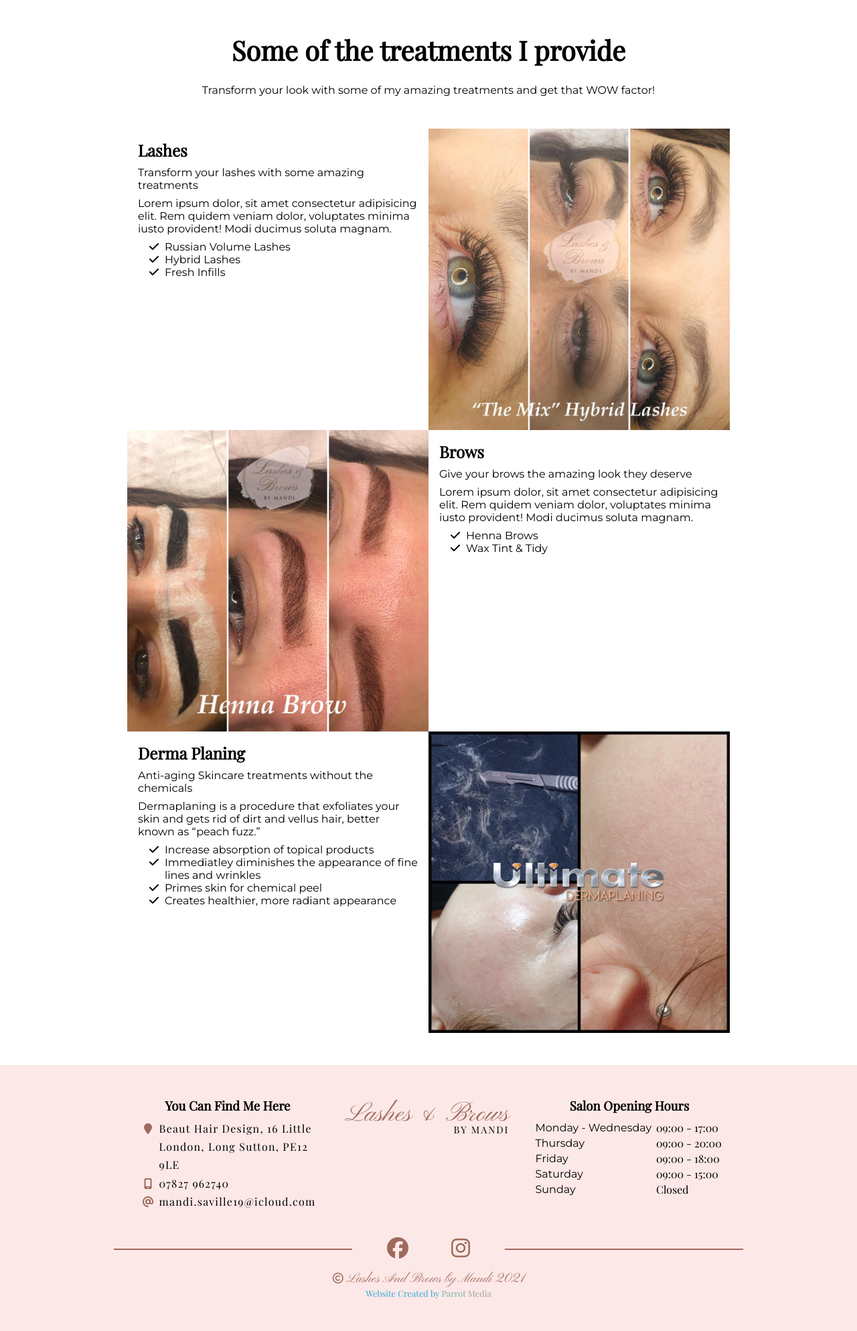
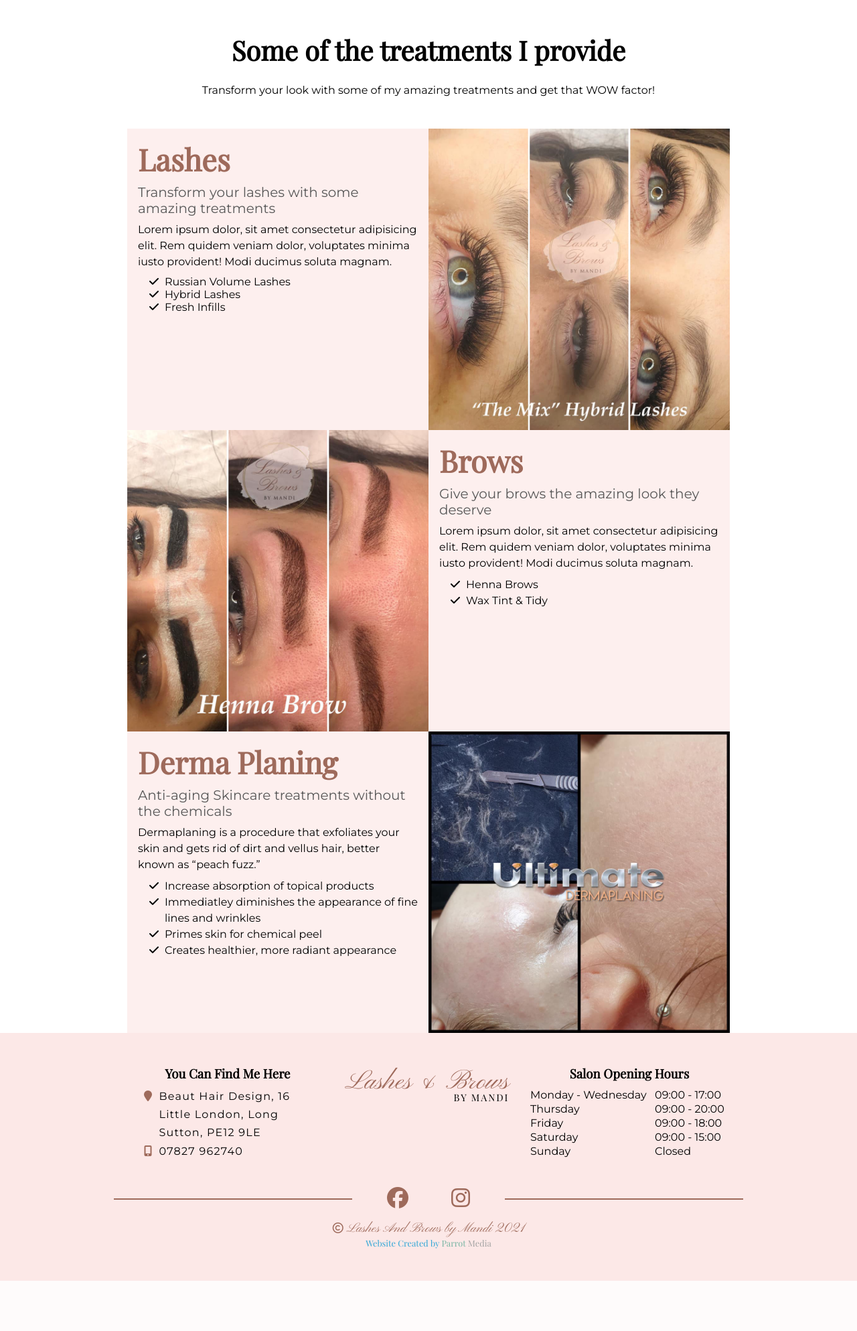
Before and after one commit to pmedia84/lbm, a PHP site: page /about in a window 1280 px wide. Shown: the part 320-2307 px from the top of the page at 67% size. After the commit the page ends 2232 px from the top, so only its background shows below. Run offline with PHP 8.4, Linux system fonts and the light colour scheme; some libraries are stand-ins or nearby versions.

Commit message:
revised About Page

```diff
--- a/public/about.php
+++ b/public/about.php
@@ -18,14 +18,14 @@
     <p class="bannertext m-b-0">Transform your look with some of my amazing treatments and get that WOW factor!</p>
 </section>
 
-<section class="container p-top-0">
+<section class="container p-top-0 p-bt-0 full-width">
 
         <div class="gridcontainer">
-            <img class="seconditem" src="img/hybridlashes.jpg" alt="">
-            <div class="p-1 firstitem">
-                <h2 class="mt-b-1">Lashes</h2>
-                <p class="content mp-b-1">Transform your lashes with some amazing treatments</p>
-                <p class="content mp-b-1">Lorem ipsum dolor, sit amet consectetur adipisicing elit. Rem quidem veniam dolor, voluptates minima iusto provident! Modi ducimus soluta magnam.</p>
+            <img class="seconditem img-fit" src="img/hybridlashes.jpg" alt="">
+            <div class="p-1 firstitem textbox">
+                <h2 class="mt-b-1 textbox-title">Lashes</h2>
+                <p class="content mp-b-1 textbox-subtitle">Transform your lashes with some amazing treatments</p>
+                <p class="content mp-b-1 textbox-text">Lorem ipsum dolor, sit amet consectetur adipisicing elit. Rem quidem veniam dolor, voluptates minima iusto provident! Modi ducimus soluta magnam.</p>
                 <ul class="fa-ul content">
                     <li><span class="fa-li"><i class="fas fa-check"></i></span>Russian Volume Lashes</li>
                     <li><span class="fa-li"><i class="fas fa-check"></i></span>Hybrid Lashes</li>
@@ -35,12 +35,12 @@
         </div>
 
     <div class="gridcontainer">
-            <img src="img/hennabrow.jpg" alt="">
-            <div class="p-1">
-                <h2 class="mt-b-1">Brows</h2>
-                <p class="content mp-b-1">Give your brows the amazing look they deserve</p>
-                <p class="content mp-b-1">Lorem ipsum dolor, sit amet consectetur adipisicing elit. Rem quidem veniam dolor, voluptates minima iusto provident! Modi ducimus soluta magnam.</p>
-                <ul class="fa-ul content">
+            <img class="img-fit" src="img/hennabrow.jpg" alt="">
+            <div class="p-1 textbox">
+                <h2 class="mt-b-1 textbox-title">Brows</h2>
+                <p class="content mp-b-1 textbox-subtitle">Give your brows the amazing look they deserve</p>
+                <p class="content mp-b-1 textbox-text">Lorem ipsum dolor, sit amet consectetur adipisicing elit. Rem quidem veniam dolor, voluptates minima iusto provident! Modi ducimus soluta magnam.</p>
+                <ul class="fa-ul content textbox-text">
                     <li><span class="fa-li"><i class="fas fa-check"></i></span>Henna Brows</li>
                     <li><span class="fa-li"><i class="fas fa-check"></i></span>Wax Tint & Tidy</li>
                 </ul>
@@ -48,12 +48,12 @@
         </div>
 
         <div class="gridcontainer">
-            <img class="seconditem" src="img/dermaplaning.jpg" alt="">
-            <div class="p-1 firstitem">
-                <h2 class="mt-b-1">Derma Planing</h2>
-                <p class="content mp-b-1">Anti-aging Skincare treatments without the chemicals</p>
-                <p class="content mp-b-1">Dermaplaning is a procedure that exfoliates your skin and gets rid of dirt and vellus hair, better known as “peach fuzz.” </p>
-                <ul class="fa-ul content">
+            <img class="seconditem img-fit" src="img/dermaplaning.jpg" alt="">
+            <div class="p-1 firstitem textbox">
+                <h2 class="mt-b-1 textbox-title">Derma Planing</h2>
+                <p class="content mp-b-1 textbox-subtitle">Anti-aging Skincare treatments without the chemicals</p>
+                <p class="content mp-b-1 textbox-text">Dermaplaning is a procedure that exfoliates your skin and gets rid of dirt and vellus hair, better known as “peach fuzz.” </p>
+                <ul class="fa-ul content textbox-text">
                     <li><span class="fa-li"><i class="fas fa-check"></i></span>Increase absorption of topical products</li>
                     <li><span class="fa-li"><i class="fas fa-check"></i></span>Immediatley diminishes the appearance of fine lines and wrinkles</li>
                     <li><span class="fa-li"><i class="fas fa-check"></i></span>Primes skin for chemical peel</li>
--- a/public/contactscript.php
+++ b/public/contactscript.php
@@ -81,8 +81,8 @@ if(isset($_POST['validation']) && !empty($_POST['validation'])) {
 		$headers .= "Content-Transfer-Encoding: quoted-printable" . PHP_EOL;
 
 		//Auto Reply Headers
-		$headers = "From: Parrot Media <karl@parrotmedia.co.uk>" . PHP_EOL;
-		$headers .= "Return-Path: Parrot Media <karl@parrotmedia.co.uk>" . PHP_EOL;
+		$headers = "From: $name <$email>" . PHP_EOL;
+		$headers .= "Return-Path: $name <$email>" . PHP_EOL;
 		$headers .= "Reply-To: $name <$email>" . PHP_EOL;
 		$headers .= "MIME-Version: 1.0" . PHP_EOL;
 		$headers .= "Content-type: text/html; charset=iso-8859-1" . PHP_EOL;
--- a/public/css/styles.css
+++ b/public/css/styles.css
@@ -7,6 +7,7 @@
 
 img {
   max-width: 100%;
+  vertical-align: middle;
 }
 
 body {
@@ -450,6 +451,25 @@ nav a {
     margin-bottom: 0%;
   }
 }
+.textbox {
+  background-color: rgba(252, 232, 231, 0.7);
+}
+
+.textbox-title {
+  font-size: 2.8rem;
+  font-weight: bold;
+  color: #9e6a5b;
+}
+
+.textbox-text {
+  line-height: 1.5;
+}
+
+.textbox-subtitle {
+  font-size: 1.25rem;
+  color: #585858;
+}
+
 .mos--img {
   width: 100%;
   height: 300px;
@@ -488,6 +508,7 @@ footer h3 {
 }
 .contactdetails ul {
   line-height: 1.7;
+  font-family: "Montserrat", sans-serif;
 }
 .contactdetails li {
   letter-spacing: 1.25px;
@@ -507,7 +528,7 @@ footer h3 {
 .openinghrs p {
   margin-bottom: 0.5rem;
 }
-.openinghrs .day {
+.openinghrs .day, .openinghrs .hrs {
   font-family: "Montserrat", sans-serif;
   font-size: 1rem;
   font-weight: 400;
@@ -546,6 +567,8 @@ footer h3 {
 
   .footer .openinghrs {
     grid-column: 3/4;
+    width: 100%;
+    margin: 0;
   }
 
   .footer-social:before, .footer-social:after {
@@ -659,6 +682,10 @@ footer h3 {
   padding-top: 0;
 }
 
+.p-top-0 {
+  padding-bottom: 0;
+}
+
 .p-top-1 {
   padding-top: 1rem;
 }
@@ -687,6 +714,17 @@ footer h3 {
   margin-bottom: 0.5rem;
 }
 
+.img-fit {
+  width: 100%;
+  height: 100%;
+  object-fit: cover;
+}
+
+@media (max-width: 768px) {
+  .full-width {
+    width: 100%;
+  }
+}
 .carousel {
   width: 95%;
   max-width: 800px;
--- a/public/index.php
+++ b/public/index.php
@@ -74,7 +74,7 @@
         </section>
 
         <section>
-        <div class="container banner p-top-1">
+        <div class="container banner p-top-2">
             <h1 class="bannertitle m-b-0">Some of my work...</h1>
         </div>
 
--- a/public/php/footer.inc.php
+++ b/public/php/footer.inc.php
@@ -10,7 +10,6 @@
             <ul class="fa-ul">
                 <li><span class="fa-li"><i class="fas fa-map-marker"></i></span>Beaut Hair Design, 16 Little London, Long Sutton, PE12 9LE</li>
                 <li><span class="fa-li"><i class="fas fa-mobile-alt"></i></i></span>07827 962740</li>
-                <li><span class="fa-li"><i class="fas fa-at"></i></span>mandi.saville19@icloud.com</li>
 
             </ul>
         </div>
--- a/public/scss/modules/_components.scss
+++ b/public/scss/modules/_components.scss
@@ -239,3 +239,21 @@ margin-bottom: 0%;
 
 
 }
+
+.textbox{
+  background-color: rgba($secondcol, .7);
+}
+.textbox-title{
+  font-size: 2.8rem;
+  font-weight: bold;
+  color: $primarycol;
+}
+
+.textbox-text{
+  line-height: 1.5;
+}
+
+.textbox-subtitle{
+  font-size: 1.25rem;
+  color: $lightcolor1;
+}
--- a/public/scss/modules/_footer.scss
+++ b/public/scss/modules/_footer.scss
@@ -24,6 +24,7 @@ footer{
     margin-bottom: 1.5rem;
     ul{
         line-height: 1.7;
+        font-family: $sanserif;
     }
     li{
         letter-spacing: 1.25px;
@@ -45,7 +46,7 @@ footer{
     p{
         margin-bottom: 0.5rem;
     }
-    .day{
+    .day, .hrs{
         font-family: $sanserif;
         font-size: 1rem;
         font-weight: 400;
@@ -85,6 +86,8 @@ footer{
     }
     .footer .openinghrs{
         grid-column:3/4 ;
+        width: 100%;
+        margin: 0;
     }
     .footer-social:before,.footer-social:after{
         content: "";
--- a/public/scss/modules/_settings.scss
+++ b/public/scss/modules/_settings.scss
@@ -6,6 +6,7 @@
 
 img{
     max-width: 100%;
+    vertical-align: middle;
 }
 
 body{
--- a/public/scss/modules/_utilities.scss
+++ b/public/scss/modules/_utilities.scss
@@ -1,6 +1,11 @@
 //remove top padding
 .p-top-0{
     padding-top: 0;
+}
+
+//remove bottom padding
+.p-top-0{
+    padding-bottom: 0;
 }
 
 // Add top padding - Standard through site
@@ -36,3 +41,19 @@
 .mp-b-1{
     margin-bottom: 0.5rem;
 }
+
+//Class to adjust the way images fit within text boxes
+.img-fit{
+    width: 100%;
+    height: 100%;
+    object-fit: cover;
+}
+
+
+$smallbreak: 768px;
+// Converts Container to full width on small screens up to 768px
+@media (max-width:$smallbreak){
+    .full-width{
+        width: 100%;
+    }
+}
--- a/public/scss/modules/_variables.scss
+++ b/public/scss/modules/_variables.scss
@@ -8,7 +8,7 @@ $text-light:rgb(255, 236, 209);
 $highlighttext: #E66D4C;
 $focuscolor: #E66D4C;
 $pricecardtext:#805d54;
-
+$lightcolor1: rgb(88, 88, 88);
 /// Standard Padding use for banners etc
 $stdpadding: 3rem;
 
```
